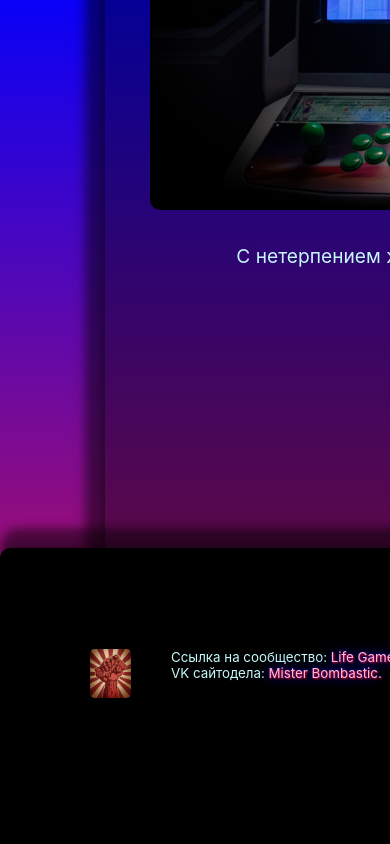
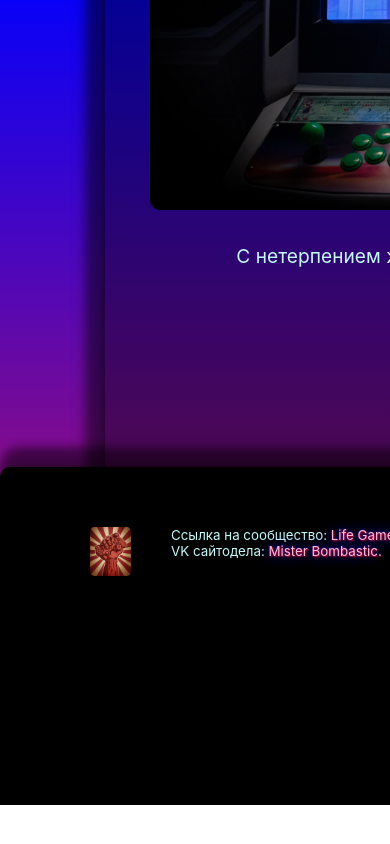
Before and after one commit to Diesfingers228/LifeGamer, a React (Create React App) app in the folder my-app/: page / in a window 390 px wide. Shown: the part 878-1722 px from the top of the page. After the commit the page ends 1683 px from the top, so only its background shows below. Built offline with nearby package versions, Linux system fonts and the light colour scheme.

Commit message:
Life_Gamer

```diff
--- a/my-app/src/AppMobile.css
+++ b/my-app/src/AppMobile.css
@@ -86,7 +86,7 @@
       box-shadow: -10px 10px 10px 10px rgba(0, 0, 0, 0.5), 10px 10px 10px 10px rgba(0, 0, 0, 0.5);
       background-color: rgba(0, 0, 0, 0.4);
       min-width: 600px;
-      padding-bottom: 250px;
+      padding-bottom: 20vh;
       }
 
     #frame input[type=radio] {
@@ -328,8 +328,8 @@
       box-shadow: 10px 10px 10px 10px rgba(0, 0, 0, 0.5), 10px -10px 10px 10px rgba(0, 0, 0, 0.5);
       display: flex;
       align-items: center;
-      padding-bottom: 250px;
-      height: 250px;
+      padding-bottom: 20vh;
+      height: 20vh;
       width: 100%;
     }
 
```
